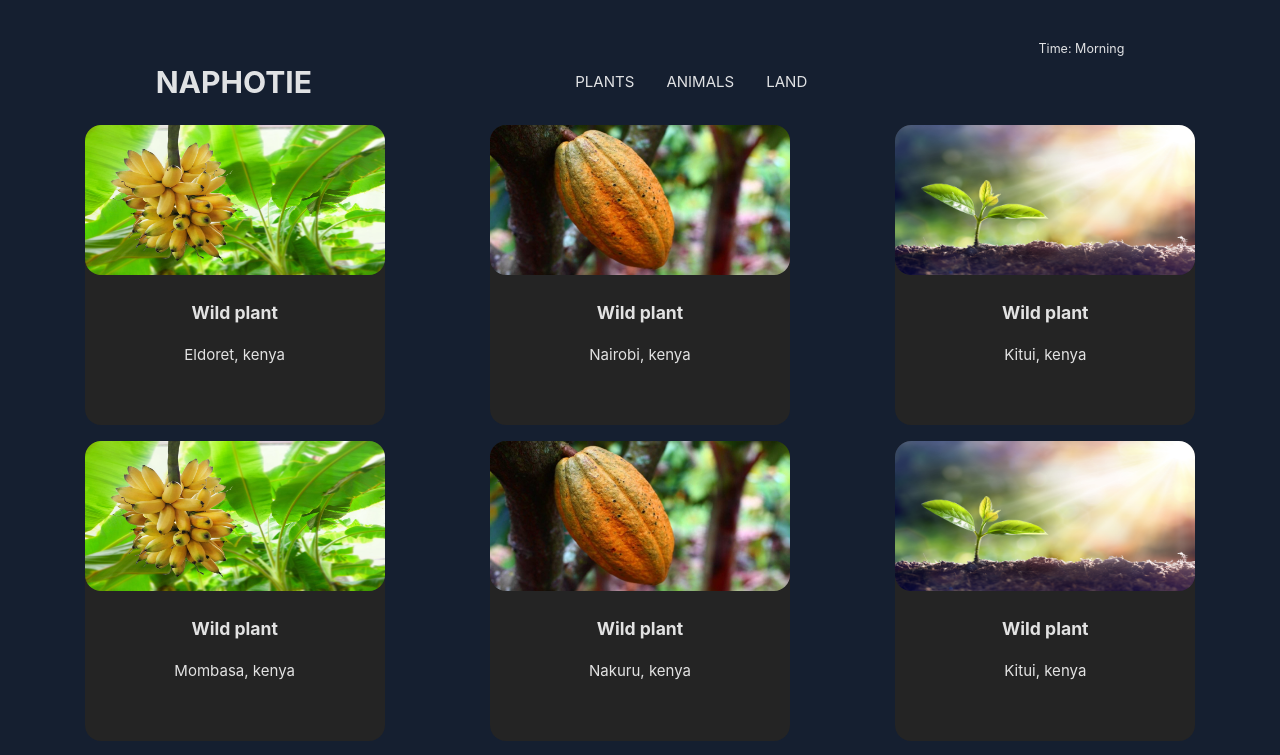
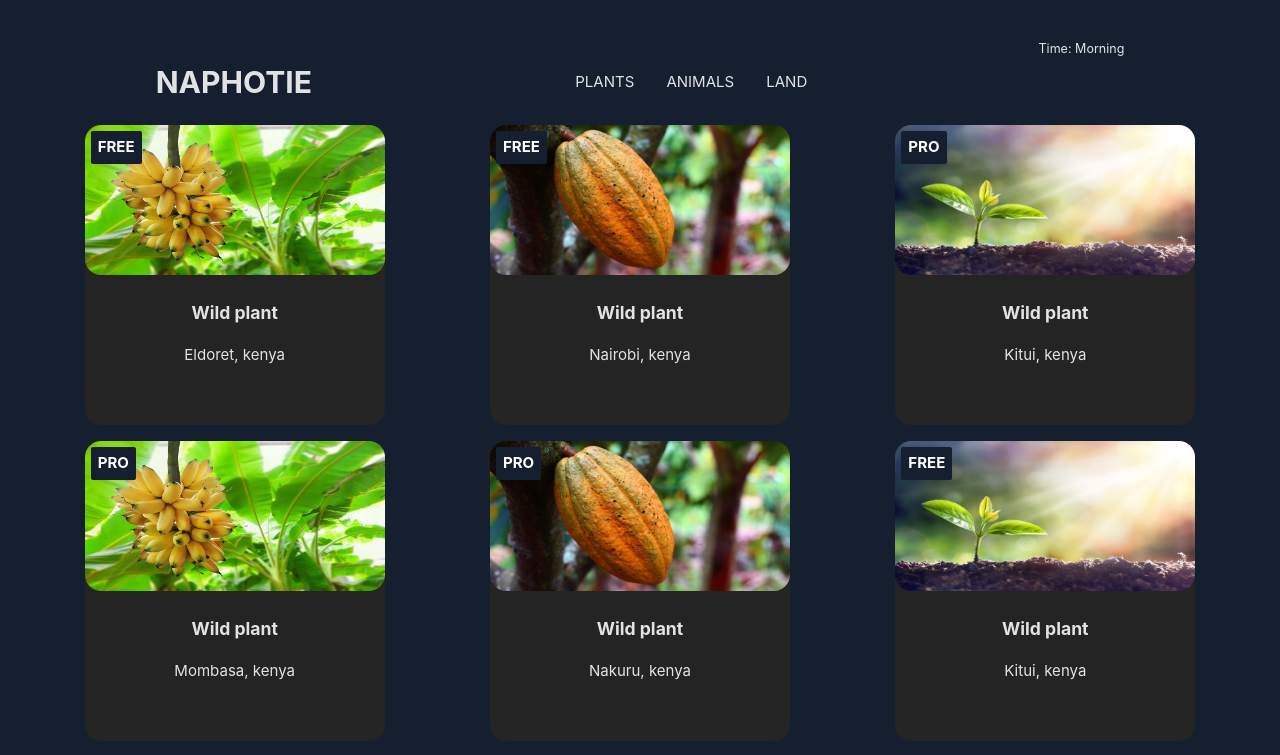
Before and after one commit to jmngandu/NAPHOTIE, a React (Vite) app in the folder naphotie/: page / in a window 1280 px wide. Shown: the top 755 px of the page. Built offline with nearby package versions, Linux system fonts and the light colour scheme.

Commit message:
added home page

```diff
--- a/naphotie/src/App.css
+++ b/naphotie/src/App.css
@@ -29,6 +29,7 @@
   width: 300px;
   height: 300px;
   border-radius: 1rem;
+  position: relative;
 }
 .page-file:hover {
   scale: 1.1;
@@ -45,3 +46,13 @@
   flex-wrap: wrap;
   gap: 1rem;
 }
+.hero-badge {
+  position: absolute;
+  top: 6px;
+  left: 6px;
+  background-color: #151f30;
+  padding: 5px 7px;
+  border-radius: 2px;
+  font-weight: bold;
+  color: #fff;
+}
--- a/naphotie/src/Components/Hero.jsx
+++ b/naphotie/src/Components/Hero.jsx
@@ -1,8 +1,15 @@
 export const Hero = (props) => {
+  let badgeInfo;
+  if (props.openSpots === 0) {
+    badgeInfo = "FREE";
+  } else {
+    badgeInfo = "PRO";
+  }
   return (
     <>
       <div className="hero-sect">
         <div className="page-file">
+          {badgeInfo && <div className="hero-badge">{badgeInfo}</div>}
           <img src={`/src/assets/Plants/${props.image}`} />
           <h3>{props.name}</h3>
           <p>{props.location}</p>
--- a/naphotie/src/Components/PlantsData.js
+++ b/naphotie/src/Components/PlantsData.js
@@ -11,7 +11,7 @@ export default [
     image: "cocoa.jpg",
     name: "Wild plant",
     location: "Nairobi, kenya",
-    openSpots: 10,
+    openSpots: 0,
   },
   {
     id: 3,
--- a/naphotie/src/Pages/Home.jsx
+++ b/naphotie/src/Pages/Home.jsx
@@ -11,6 +11,7 @@ export const Home = () => {
         image={Plants.image}
         name={Plants.name}
         location={Plants.location}
+        openSpots={Plants.openSpots}
       />
     );
   });
```
